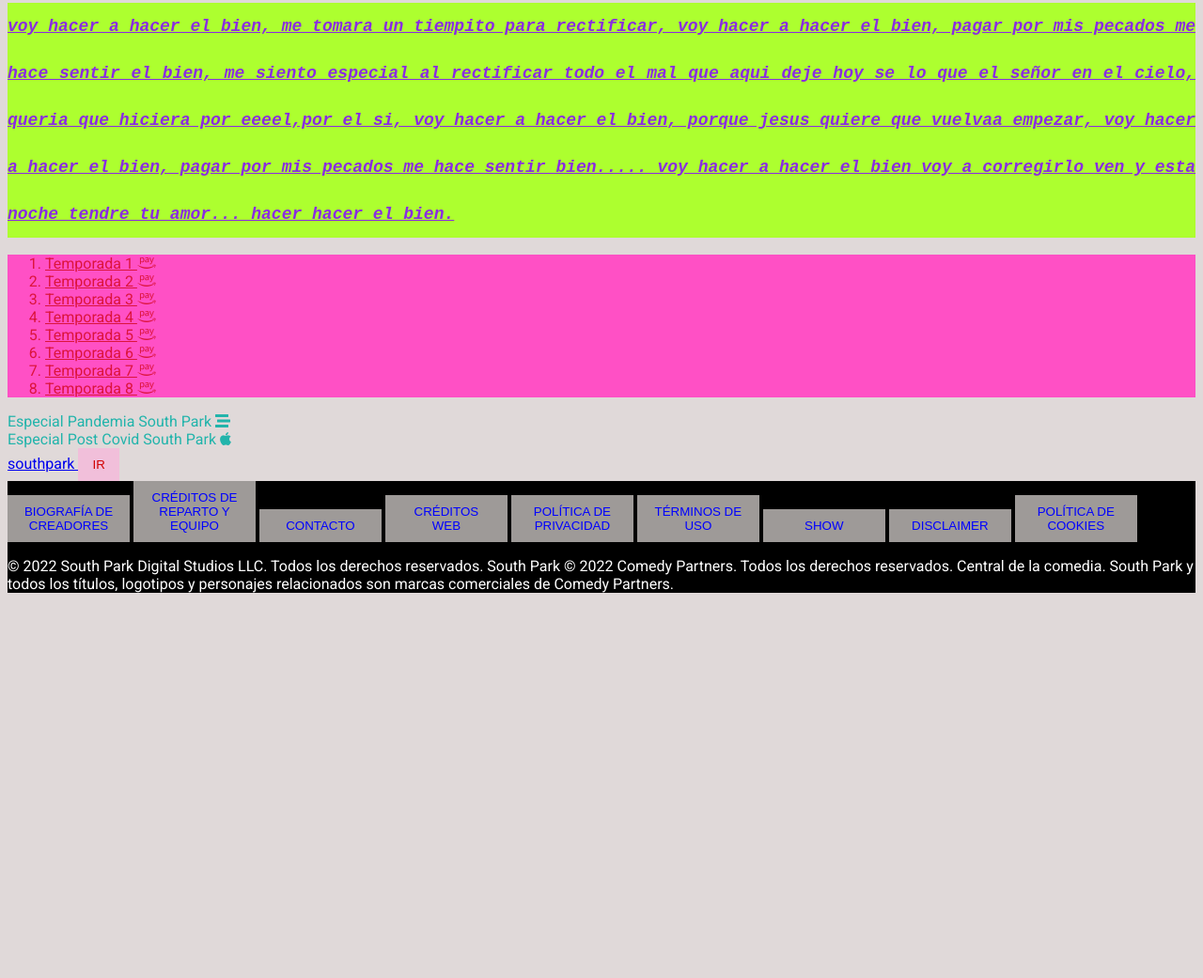
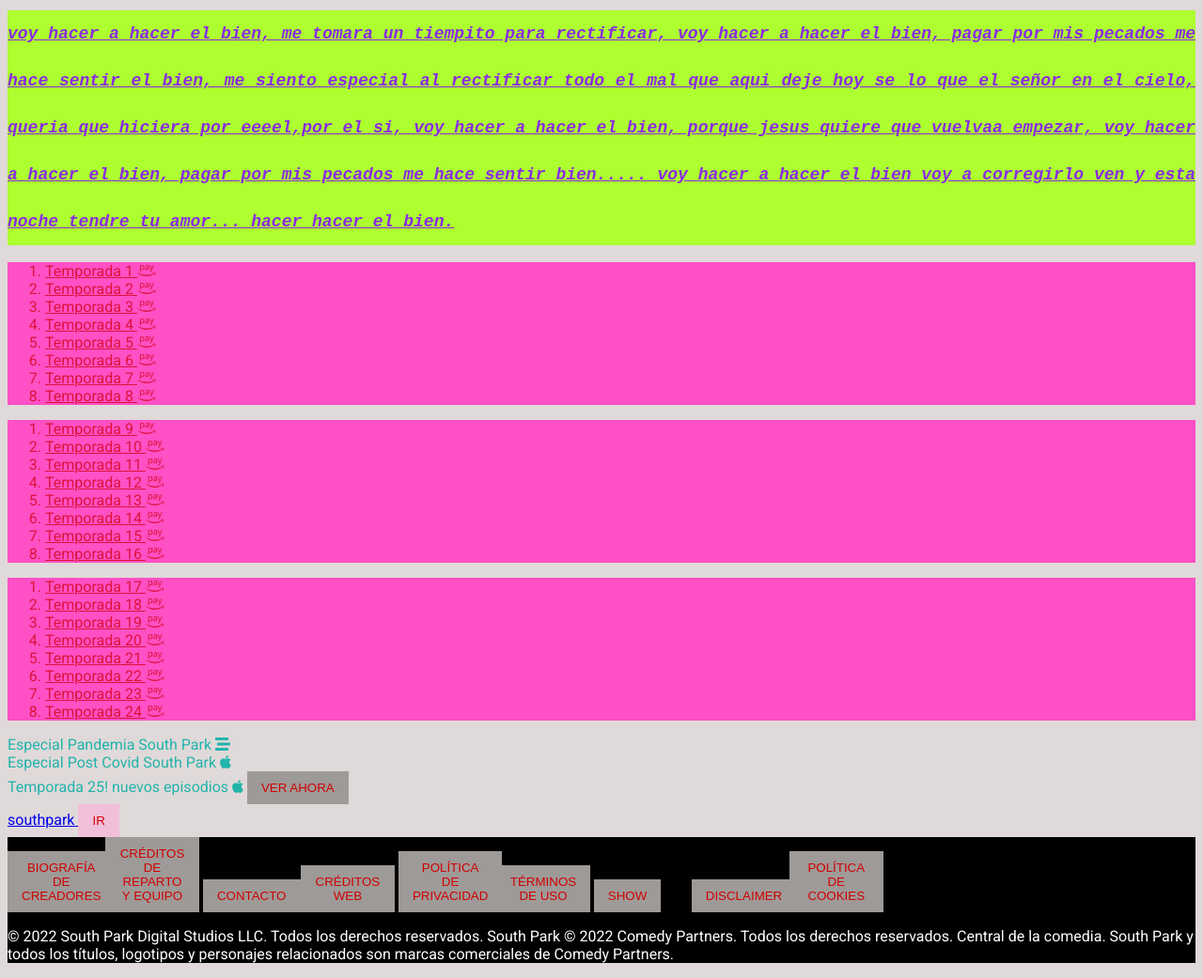
Before and after one commit to DanielaFrisicaro/south-park, a website: page views/home.html in a window 1280 px wide. Shown: the part 928-1969 px from the top of the page at 94% size. Before the commit the page ends 1575 px from the top, so only its background shows below. Drawn offline with Linux system fonts and the light colour scheme; files whose address does not match are found by name.

Commit message:
Update home.html

```diff
--- a/views/home.html
+++ b/views/home.html
@@ -4,7 +4,7 @@
     <meta charset="UTF-8">
     <meta http-equiv="X-UA-Compatible" content="IE=edge">
     <meta name="viewport" content="width=device-width, initial-scale=1.0">
-    <title>Document</title>
+    <title>South Park</title>
     <link href="/css/styles.css" rel="stylesheet">
     <link href="https://cdnjs.cloudflare.com/ajax/libs/font-awesome/5.15.3/css/all.min.css" rel="stylesheet" />
     <link rel="preconnect" href="https://fonts.googleapis.com">
@@ -14,7 +14,7 @@
 <body>
 <h4>  Esto es una prueba de South Park         </h4>
 
-<h1>  Bienvenidos a South Park         </h1>
+<h1>  <marquee>Bienvenidos a South Park   </marquee>      </h1>
 
 <h2 class="subtitulo-de-canciones">  Cantemos la canciones de South Park </h2>
 
@@ -23,9 +23,10 @@
 
 <p class="cancion"> voy hacer a hacer el bien, me tomara un tiempito para rectificar, voy hacer a hacer el bien, pagar por mis pecados me hace sentir el bien, me siento especial al rectificar todo el mal que aqui deje hoy se lo que el señor en el cielo, queria que hiciera por eeeel,por el si, voy hacer a hacer el bien, porque jesus quiere que vuelvaa empezar, voy hacer a hacer el bien, pagar por mis pecados me hace sentir bien..... voy hacer a hacer el bien voy a corregirlo ven y esta noche tendre tu amor... hacer hacer el bien. </p>
 
+<div id="por-bloques">
 <ol id="temporada">
 
-    <li> Temporada 1  <i class="fab fa-amazon-pay"></i>    </li>
+    <li> Temporada 1  <i class="fab fa-amazon-pay"></i> </li>
     <li> Temporada 2  <i class="fab fa-amazon-pay"></i></li>
     <li> Temporada 3 <i class="fab fa-amazon-pay"></i> </li>
     <li> Temporada 4 <i class="fab fa-amazon-pay"></i> </li>
@@ -33,16 +34,40 @@
     <li> Temporada 6 <i class="fab fa-amazon-pay"></i> </li>
     <li> Temporada 7 <i class="fab fa-amazon-pay"></i> </li>
     <li> Temporada 8 <i class="fab fa-amazon-pay"></i></li>
+</ol>
+
+<ol id="temporada">
+
+    <li> Temporada 9  <i class="fab fa-amazon-pay"></i> </li>
+    <li> Temporada 10  <i class="fab fa-amazon-pay"></i></li>
+    <li> Temporada 11 <i class="fab fa-amazon-pay"></i> </li>
+    <li> Temporada 12 <i class="fab fa-amazon-pay"></i> </li>
+    <li> Temporada 13 <i class="fab fa-amazon-pay"></i></li>
+    <li> Temporada 14 <i class="fab fa-amazon-pay"></i> </li>
+    <li> Temporada 15 <i class="fab fa-amazon-pay"></i> </li>
+    <li> Temporada 16 <i class="fab fa-amazon-pay"></i></li>
+</ol>
+
+<ol id="temporada">
+
+    <li> Temporada 17  <i class="fab fa-amazon-pay"></i> </li>
+    <li> Temporada 18  <i class="fab fa-amazon-pay"></i></li>
+    <li> Temporada 19 <i class="fab fa-amazon-pay"></i> </li>
+    <li> Temporada 20 <i class="fab fa-amazon-pay"></i> </li>
+    <li> Temporada 21 <i class="fab fa-amazon-pay"></i></li>
+    <li> Temporada 22 <i class="fab fa-amazon-pay"></i> </li>
+    <li> Temporada 23 <i class="fab fa-amazon-pay"></i> </li>
+    <li> Temporada 24 <i class="fab fa-amazon-pay"></i></li>
+</ol>
+</div>
 
 
-
-</ol>
 
 <ul>
 <li> Especial Pandemia South Park        <i class="fas fa-stream"></i></li>
 <li> Especial Post Covid South Park      <i class="fab fa-apple"></i></li>
+<li> Temporada 25! nuevos episodios      <i class="fab fa-apple"></i> <button>ver ahora</button></li>
 </ul>
-
 
 <a href="https://www.southpark.lat">  southpark   </a>
 
@@ -54,15 +79,15 @@
 
    <ul id="desorden">
 
-   <button><li>Biografía de creadores </li></button>
-   <button><li>Créditos de reparto y equipo </li></button>
-   <button><li>Contacto </li></button>
-     <button> <li>Créditos web</li></button>
-     <button> <li> Política de Privacidad</li></button>
-     <button><li>Términos de Uso </li></button>
-     <button><li>Show </li></button>
-     <button><li>Disclaimer</li></button>
-     <button><li> Política de Cookies</li></button>
+   <li><button>Biografía de creadores </button></li>
+   <li> <button>Créditos de reparto y equipo </button></li>
+   <li><button>Contacto</button></li>
+   <li> <button> Créditos web</button></li>
+   <li><button>  Política de Privacidad</button></li>
+   <li> <button>Términos de Uso </button></li>
+   <li> <button>Show </button></li>
+   <li> <button>Disclaimer</button></li>
+   <li> <button> Política de Cookies</button></li>
 
 </ul>
 
```
